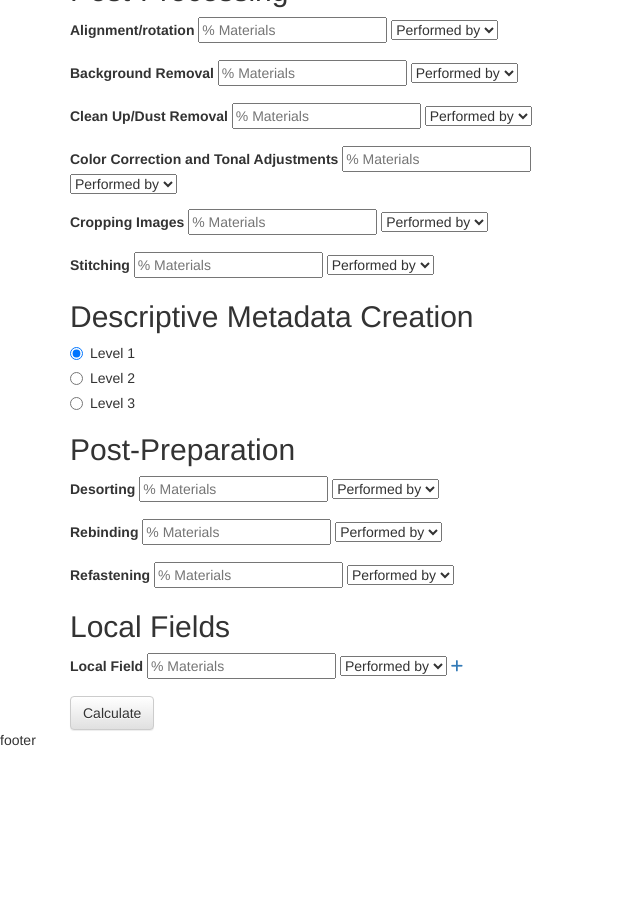
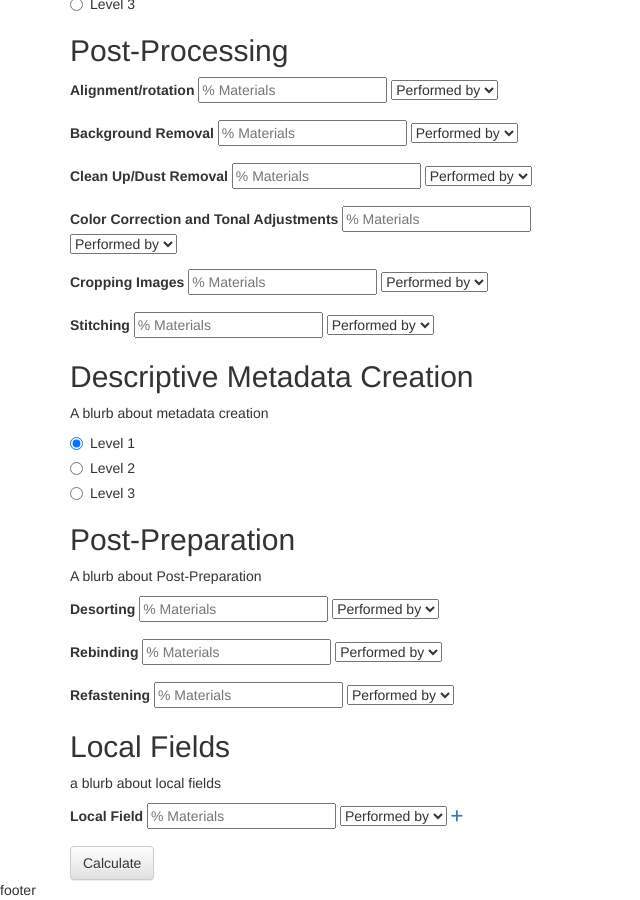
Before and after one commit to clirdlf/digitization_cost_calculator, a Jekyll site: the page built from index.html, in a window 1280 px wide and 900 px high, scrolled down 1163 px. Shown: the whole window, without its empty margins (0-640 px from the left). Built offline with Jekyll 4.4.1, drawn with Linux system fonts in a browser that asks for light colours; nearby versions of some CDN libraries; comment, search, counter and statistics services are not loaded; before the commit the page ends 1913 px from its top, so only the background shows below that; some of the changed text lies outside the part shown.

Commit message:
Add sections and popovers

```diff
--- a/index.html
+++ b/index.html
@@ -13,12 +13,25 @@
       <!-- TODO: tool tips for each element -->
       <form id="calculator" name="calculator">
         <div clas="form-group">
-                    <label class="control-label" for="extent">Extent to digitize</label>
-                    <input type="text" class="form-control" id="extent" placeholder="Number of scans">
+          <label class="control-label" for="extent">
+            Extent to digitize
+            <a href="#" class="help" data-toggle="popover" title="Extent Digitize" >
+              <i class="fa fa-question-circle"></i>
+            </a>
+            <div class="popover" role="tooltip">
+              <div class="arrow"></div>
+              <h3 class="popover-title">Extent to Digitized</h3>
+              <div class="popover-content">A helpful note about the extent</div>
+            </div>
+
+          </label>
+          <input type="text" class="form-control" id="extent" required="true" placeholder="Number of scans">
         </div>
 
         <section id="people">
           <h2>People Performing the work</h2>
+
+          <p>A blurb about the people performing the work</p>
 
           <p>
           <small>Press <span class="fa fa-plus"></span> to add another form field</small>
@@ -29,7 +42,7 @@
               <label for="salary[]">Salary</label>
               <input name="salary[]" type="number" step="any" placeholder="Annual Salary">
               <input name="salary-benefits[]" type="number" step="any" placeholder="% Benefits">
-                            <input name="salary-label[]" type="text" placeholder="Name">
+              <input name="salary-label[]" class="field_label" required="true" type="text" placeholder="Name">
               <a href="#" class="add_field"><i class="fa fa-plus" aria-hidden="true"></i></a>
             </div>
           </div>
@@ -40,7 +53,7 @@
               <label for="hourly[]">Hourly</label>
               <input name="hourly[]" type="number" step="any" placeholder="Hourly Rate">
               <input name="hourly-benefits[]" type="number" step="any" placeholder="% Benefits">
-                            <input name="hourly-label[]" type="text" placeholder="Name">
+              <input name="hourly-label[]" class="field_label" type="text" placeholder="Name">
               <a href="#" class="add_field"><i class="fa fa-plus" aria-hidden="true"></i></a>
             </div>
           </div>
@@ -48,7 +61,10 @@
         </section>
 
 
+        <section id="preparation">
           <h2>Preparation of Original Materials</h2>
+
+          <p>A blurb about preperation</p>
 
           <div class="form-group">
             <label for="condition">Condition Review</label>
@@ -113,7 +129,9 @@
               <option>Performed by</option>
             </select>
           </div>
+        </section>
 
+        <section id="quality_control">
           <h2>Quality Control</h2>
 
           <div class="form-group">
@@ -128,7 +146,9 @@
               <option value="sheet">Sheet Feeding Scanner (e.g. a Fujitsu)</option>
             </select>
           </div>
+        </section>
 
+        <section id="image_capture">
           <h2>Image Capture</h2>
           <div class="form-group">
             <div class="radio">
@@ -141,7 +161,9 @@
               <label><input type="radio" name="quality_control" id="quality_control3" value="level3"> Level 3</label>
             </div>
           </div>
+        </section>
 
+        <section id="image_capture">
           <h2>Post-Processing</h2>
 
           <div class="form-group">
@@ -191,9 +213,12 @@
               <option>Performed by</option>
             </select>
           </div>
+        </section>
 
+        <section id="metadata">
           <h2>Descriptive Metadata Creation</h2>
 
+          <p>A blurb about metadata creation</p>
           <div class="form-group">
             <div class="radio">
               <label><input type="radio" name="descriptive_medatadata" id="descriptive_medatadata1" value="level1" checked> Level 1</label>
@@ -205,8 +230,12 @@
               <label><input type="radio" name="descriptive_medatadata" id="descriptive_medatadata3" value="level3"> Level 3</label>
             </div>
           </div>
+        </section>
 
+        <section id="post_preparation">
           <h2>Post-Preparation</h2>
+
+          <p>A blurb about Post-Preparation</p>
 
           <div class="form-group">
             <label for="desorting">Desorting</label>
@@ -232,7 +261,12 @@
             </select>
           </div>
 
+        </section>
+
+        <section id="local_fields">
+
           <h2>Local Fields</h2>
+          <p>a blurb about local fields</p>
 
           <div class="form-group">
             <div class="entry">
@@ -244,6 +278,7 @@
               <a href="#" class="add_field"><i class="fa fa-plus" aria-hidden="true"></i></a>
             </div>
           </div>
+        </section>
 
         <button type="submit" class="btn btn-default">Calculate</button>
 
--- a/js/main.js
+++ b/js/main.js
@@ -1,5 +1,8 @@
 (function($) {
-    'use strict';
+  'use strict';
+
+  // enable popovers
+  $('[data-toggle="popover"]').popover();
 
     //import * as calculator from './calculator';
 
@@ -38,24 +41,38 @@
             // This currently clones the first field to all the fields
             // which is what I'm telling it to do, but it's unexpected
             var currentEntry = $(this).parents('.form-group:first');
+            //TODO: change the label value
             var newEntry = $(currentEntry.clone());
             currentEntry.after(newEntry);
 
             newEntry.find('.add_field').removeClass('add_field').addClass('remove_field');
             newEntry.find('.fa-plus').removeClass('fa-plus').addClass('fa-minus');
+
+            // check if the slug exists
         }).on('click', '.remove_field', function(e) {
+          var key = $(this).parent('.entry').find('field_label');
+            console.log('key', key);
+
             $(this).parents('.entry:first').remove();
-
+            // TODO:remove slug
             e.preventDefault();
             return false;
         });
 
-        $('input[name="salary-label[]"]').change(function(e) {
+        $('.field_label').change(function(e) {
+
+          var slug = $(this).val().sluggify();
+
+          // check if slug exists on slugs
+          //
+          var slug_exists = 0 != $('select option[value='+slug+']').length;
+          console.log('slug-test', slug_exists);
+
+
             $('select').append($('<option>', {
                 value: $(this).val().sluggify(),
                 text: $(this).val()
             }));
-            console.log($(this).val());
         });
 
 
```
Lines whose indentation alone changed are shown as unchanged.
